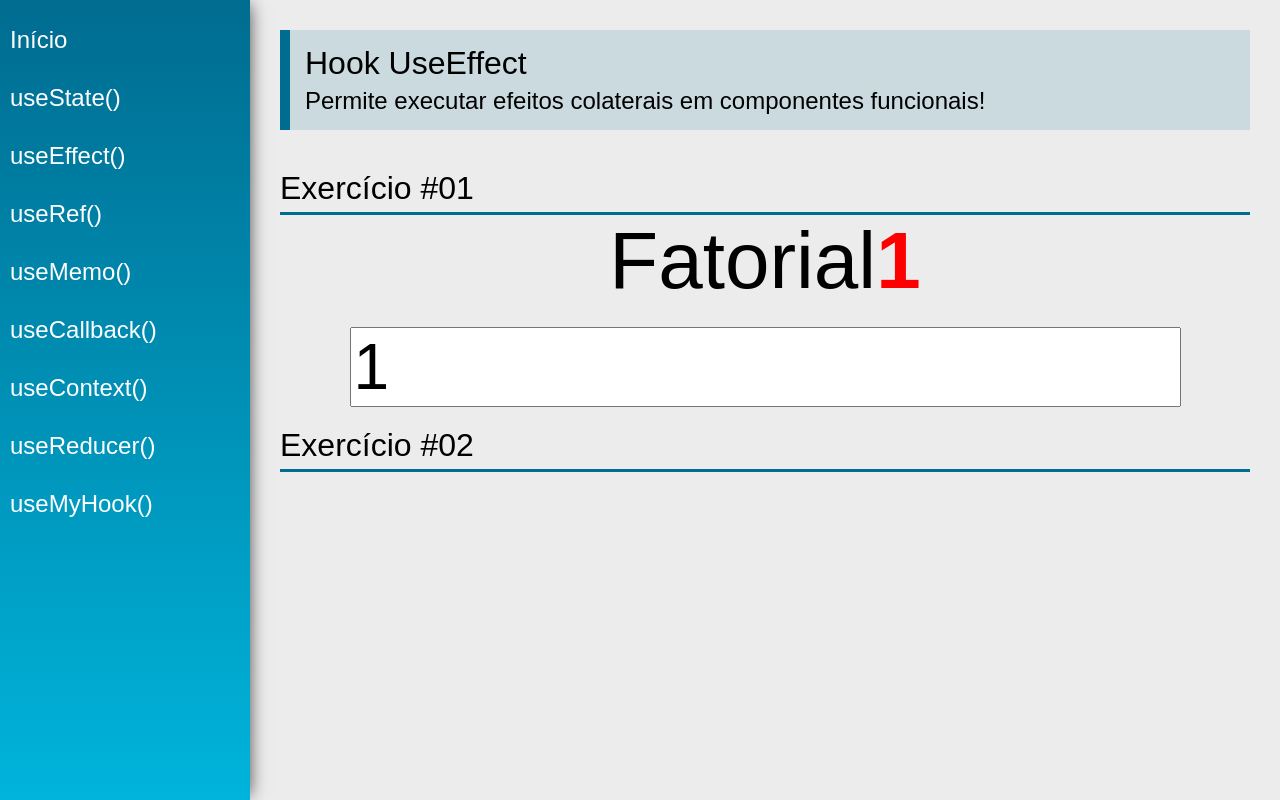
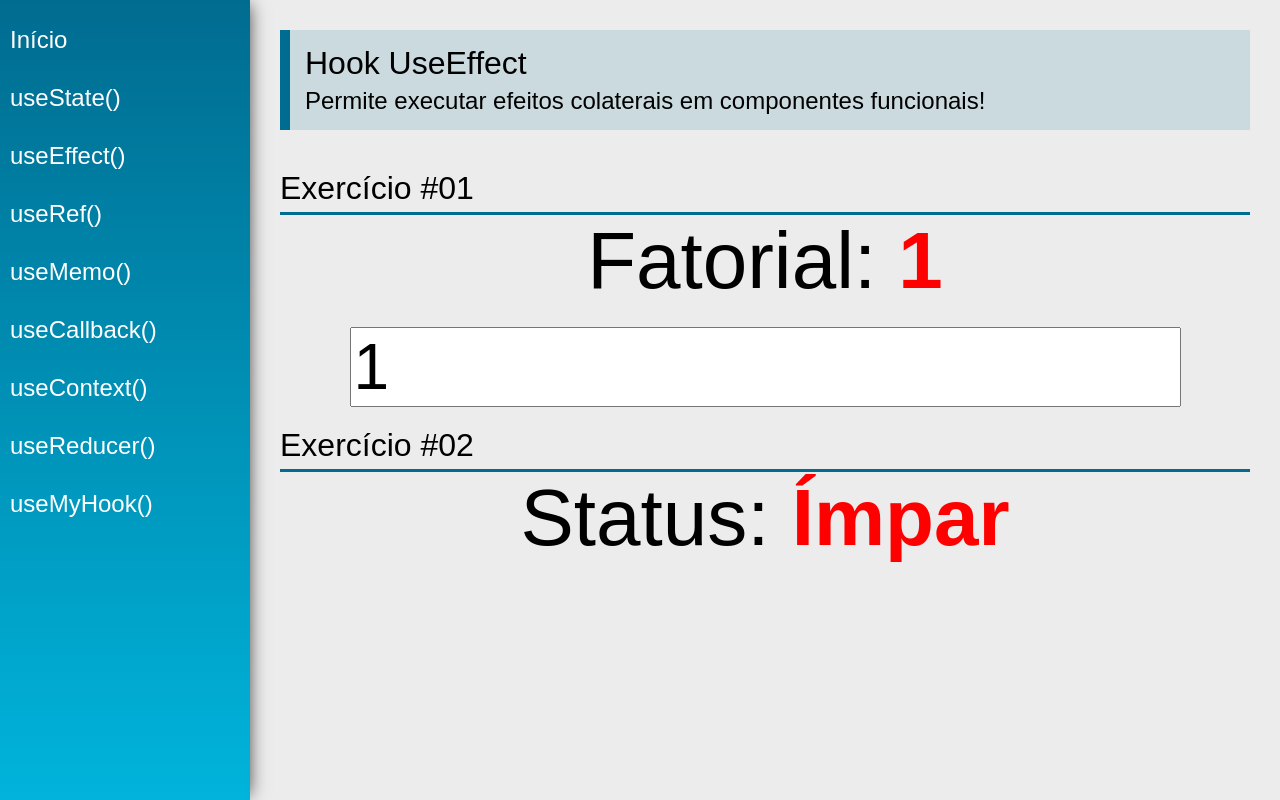
Before and after one commit to mauraodev/cod3r-hooks, a React (Create React App) app: page /useEffect in a window 1280 px wide. Built offline with nearby package versions, Linux system fonts and the light colour scheme.

Commit message:
Desafio useEffect

```diff
--- a/src/views/examples/UseEffect.jsx
+++ b/src/views/examples/UseEffect.jsx
@@ -10,6 +10,7 @@
 }
 
 const UseEffect = (props) => {
+  // Ex #01
   const [number, setNumber] = useState(1);
   const [fatorial, setFatorial] = useState(1);
 
@@ -29,6 +30,13 @@
     [fatorial]
   );
 
+  // Ex #02
+  const [status, setStatus] = useState("Ímpar");
+
+  useEffect(function () {
+    setStatus(number % 2 === 0 ? 'Par' : 'Ímpar')
+  }, [number])
+
   return (
     <div className="UseEffect">
       <PageTitle
@@ -39,7 +47,7 @@
       <SectionTitle title="Exercício #01" />
       <div className="center">
         <div>
-          <span className="text">Fatorial</span>
+          <span className="text">Fatorial: </span>
           <span className="text red">
             {fatorial === -1 ? "Não exite" : fatorial}
           </span>
@@ -53,6 +61,13 @@
       </div>
 
       <SectionTitle title="Exercício #02" />
+
+      <div className="center">
+        <div>
+          <span className="text">Status: </span>
+          <span className="text red">{status}</span>
+        </div>
+      </div>
     </div>
   );
 };
```
